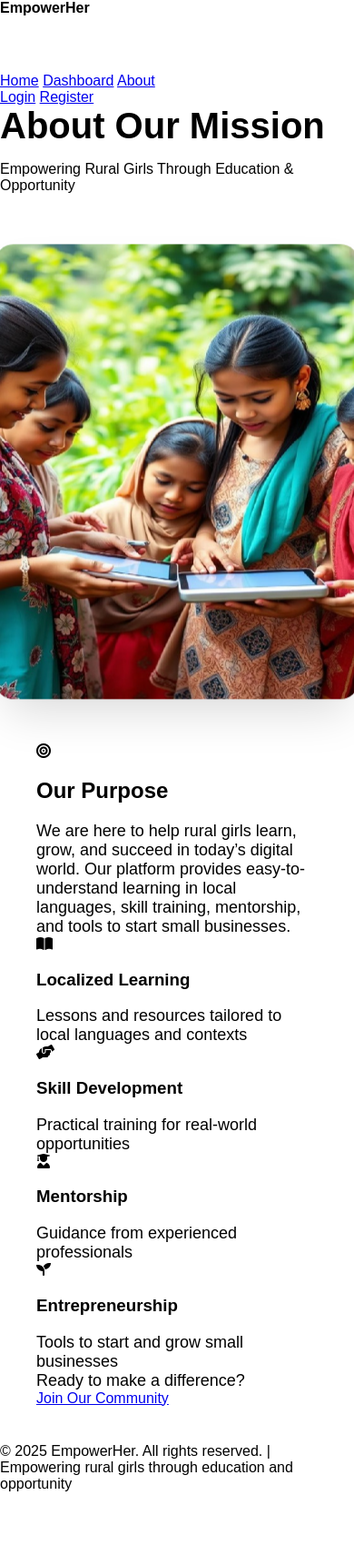
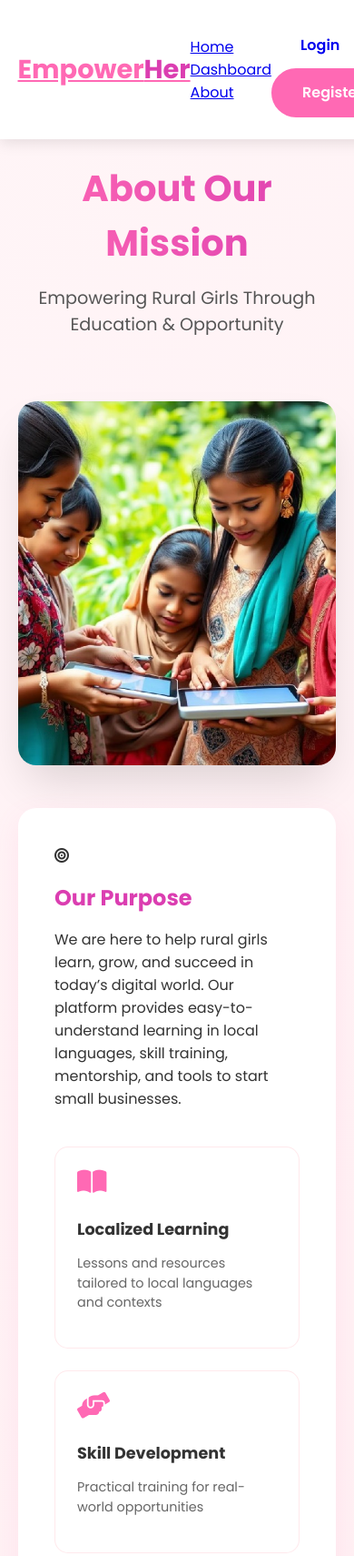
Before and after one commit to PratikP2005/Hackathon_Titan, a plain HTML site: page about.html in a window 390 px wide. Shown: the top 1710 px of the page at 91% size. Before the commit the page ends 1640 px from the top, so only its background shows below. Drawn offline with Linux system fonts and the light colour scheme.

Commit message:
about.html

```diff
--- a/about.html
+++ b/about.html
@@ -10,7 +10,7 @@
 </head>
 <body>
   <nav class="navbar">
-    <div class="logo">Empower<span>Her</span></div>
+    <a href="#" class="logo">Empower<span>Her</span></a>
     <div class="nav-links">
       <a href="right.html">Home</a>
       <a href="userdashboard.html">Dashboard</a>
@@ -23,7 +23,6 @@
       </div>
     </div>
   </nav>
-
   <div class="about-hero">
     <h1>About Our Mission</h1>
     <p class="hero-sub">Empowering Rural Girls Through Education & Opportunity</p>
@@ -81,5 +80,25 @@
   <footer>
     © 2025 EmpowerHer. All rights reserved. | Empowering rural girls through education and opportunity
   </footer>
+  <script>
+    // Mobile menu toggle
+    const menuToggle = document.createElement('button');
+    menuToggle.className = 'menu-toggle';
+    menuToggle.innerHTML = '<i class="fas fa-bars"></i>';
+    document.querySelector('.navbar').appendChild(menuToggle);
+
+    const navLinks = document.querySelector('.nav-links');
+
+    menuToggle.addEventListener('click', () => {
+      navLinks.classList.toggle('active');
+    });
+
+    // Close menu on click outside
+    document.addEventListener('click', (e) => {
+      if (!menuToggle.contains(e.target) && !navLinks.contains(e.target)) {
+        navLinks.classList.remove('active');
+      }
+    });
+    </script>
 </body>
 </html>
--- a/css/about.css
+++ b/css/about.css
@@ -1,94 +1,205 @@
-body {
-    font-family: Arial, sans-serif;
-    margin: 0;
-    background: #fff;
+:root {
+  --primary: #ff69b4;
+  --secondary: #db3eb1;
+  --accent: #ffb6c1;
+  --dark: #333;
+  --light: #fff;
+  --success: #27ae60;
 }
 
-  p {
-    margin-bottom: 20px; /* Space between paragraphs */
+body {
+  font-family: 'Poppins', sans-serif;
+  margin: 0;
+  background: linear-gradient(135deg, #fff5f7 0%, #ffeef2 100%);
+  color: var(--dark);
+  min-height: 100vh;
 }
 
-
-  .header {
-    background-color: #f6cef6;
-    color: black;
+.navbar {
   display: flex;
-    align-items: center;     /* vertical centering */
-    height: 100px;
-    border-bottom-left-radius: 40px;
-    justify-content: space-between; /* or use 'space-around' or 'space-evenly' */
-    padding: 10px 20px;
+  justify-content: space-between;
+  align-items: center;
+  padding: 1.5rem 5%;
+  background: rgba(255, 255, 255, 0.95);
+  backdrop-filter: blur(10px);
+  box-shadow: 0 4px 15px rgba(0, 0, 0, 0.1);
+  position: fixed;
+  width: 100%;
+  top: 0;
+  z-index: 1000;
 }
 
-
 .logo {
-    height: 80px;
-    margin-right: 20px;
-    font-weight: bold;
+  font-size: 1.8rem;
+  font-weight: 700;
+  color: var(--primary);
 }
 
-  /* To center h1 within the whole page */
-  .header h1 {
-    position: absolute;
-    left: 50%;
-    transform: translateX(-50%);
-    margin: 0;
+.logo span {
+  color: var(--secondary);
 }
 
-
-  h1 {
-    font-size: 40px;
-    margin: 0;
+.about-hero {
+  text-align: center;
+  padding: 150px 5% 50px;
 }
 
-  /* FLEX container for About section */
+.about-hero h1 {
+  font-size: 2.5rem;
+  background: linear-gradient(to right, var(--primary), var(--secondary));
+  -webkit-background-clip: text;
+  background-clip: text;
+  -webkit-text-fill-color: transparent;
+  margin-bottom: 1rem;
+}
+
+.hero-sub {
+  font-size: 1.2rem;
+  color: #555;
+  max-width: 600px;
+  margin: 0 auto;
+}
+
 .about-wrapper {
   display: flex;
-    align-items: center;
-    justify-content: center;
+  align-items: flex-start;
   gap: 40px;
-    flex-wrap: wrap; /* Makes it responsive */
-    padding: 40px;
+  padding: 40px 5%;
+  max-width: 1200px;
+  margin: 0 auto;
 }
 
-  /* IMAGE */
 .image {
-    max-width: 450px;
+  flex: 1;
+  position: sticky;
+  top: 120px;
+}
+
+.img {
+  width: 100%;
+  height: 600px;
+  border-radius: 20px;
+  object-fit: cover;
+  box-shadow: 0 25px 50px -12px rgba(0, 0, 0, 0.15);
+}
+
+.about-container {
   flex: 1;
 }
 
-  .img {
-    width: 400px;
-    height: 500px;
+.about-box {
+  background: var(--light);
+  padding: 2.5rem;
   border-radius: 20px;
-    box-shadow: 0 25px 50px -12px rgba(0, 0, 0, 0.15);
-    animation: float 6s ease-in-out infinite;
+  box-shadow: 0 10px 30px rgba(255, 105, 180, 0.1);
 }
 
-  /* FLOATING ANIMATION */
-  @keyframes float {
-    0% { transform: translateY(0px); }
-    50% { transform: translateY(-20px); }
-    100% { transform: translateY(0px); }
+.mission-statement {
+  margin-bottom: 2.5rem;
 }
 
-  /* TEXT BOX */
-  .about-container {
-    flex: 1;
-    display: flex;
-    justify-content: center;
+.mission-statement h2 {
+  color: var(--secondary);
+  margin: 1rem 0;
 }
 
-  .box {
-    width: 80%; /* 80% of the parent container */
-    max-width: 800px; /* Limit the maximum width */
-    height: 200px;
-    background-color: rgb(241, 198, 222);
+.features-grid {
+  display: grid;
+  grid-template-columns: repeat(2, 1fr);
+  gap: 1.5rem;
+  margin: 2rem 0;
 }
 
+.feature-card {
+  background: var(--light);
+  padding: 1.5rem;
+  border-radius: 15px;
+  border: 1px solid rgba(255, 182, 193, 0.3);
+  transition: transform 0.3s ease;
+}
 
-  .about-box p {
-    margin: 0;
-    font-size: 18px;
-    color: #000;
+.feature-card:hover {
+  transform: translateY(-5px);
+  box-shadow: 0 5px 15px rgba(255, 105, 180, 0.1);
 }
+
+.feature-card i {
+  font-size: 1.8rem;
+  color: var(--primary);
+  margin-bottom: 1rem;
+}
+
+.feature-card h3 {
+  color: var(--dark);
+  margin: 0.5rem 0;
+  font-size: 1.1rem;
+}
+
+.feature-card p {
+  color: #666;
+  font-size: 0.9rem;
+  line-height: 1.5;
+}
+
+.cta-section {
+  text-align: center;
+  padding: 2rem 0 1rem;
+  border-top: 2px solid var(--accent);
+  margin-top: 2rem;
+}
+
+.cta-text {
+  font-size: 1.2rem;
+  color: var(--secondary);
+  margin-bottom: 1.5rem;
+}
+
+.btn {
+  padding: 0.8rem 2rem;
+  border-radius: 30px;
+  font-weight: 600;
+  cursor: pointer;
+  transition: all 0.3s ease;
+  text-decoration: none;
+  display: inline-block;
+}
+
+.btn-primary {
+  background: var(--primary);
+  color: var(--light);
+  border: 2px solid var(--primary);
+}
+
+.btn-primary:hover {
+  background: var(--secondary);
+  transform: translateY(-2px);
+  box-shadow: 0 5px 15px rgba(255, 105, 180, 0.4);
+}
+
+footer {
+  background: var(--dark);
+  color: white;
+  padding: 2rem 5%;
+  text-align: center;
+  margin-top: 4rem;
+}
+
+@media (max-width: 768px) {
+  .about-wrapper {
+    flex-direction: column;
+    padding: 20px;
+  }
+
+  .image {
+    position: static;
+    width: 100%;
+  }
+
+  .img {
+    height: 400px;
+  }
+
+  .features-grid {
+    grid-template-columns: 1fr;
+  }
+}
--- a/registration-auth.js
+++ b/registration-auth.js
@@ -167,7 +167,9 @@ if (form) {
 
     const continueButton = form.querySelector('.btn');
     continueButton.disabled = true;
-    continueButton.innerHTML = 'Processing... <span class="spinner"></span>';
+    continueButton.innerHTML = 'Compleated <span class="spinner"></span>';
+    alert("Validation email sent to your email address. Please check your inbox.");
+    window.location.href = 'admin_login.html';
 
     try {
       // Create user
```
Also changed, not shown: Entrepreneurship.html (+4 -7 lines), cart.html (+4 -4 lines), courses/Basic-Computer-Skills.html (+3 -3 lines), courses/Health-Safety.html (+3 -3 lines), courses/Skill-Development.html (+39 -5 lines), courses/Soft-Skills.html (+6 -6 lines), courses/digital-literacy.html (+3 -3 lines), courses/entrepreneurship-women.html (+3 -3 lines), registration.html (+1 -3 lines), right.html (+2 -2 lines), firebase.js (indentation only). Lines whose indentation alone changed are shown as unchanged.
